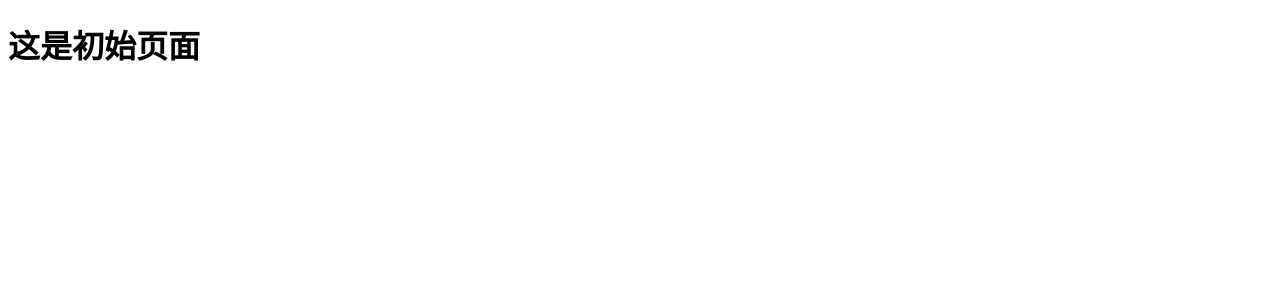
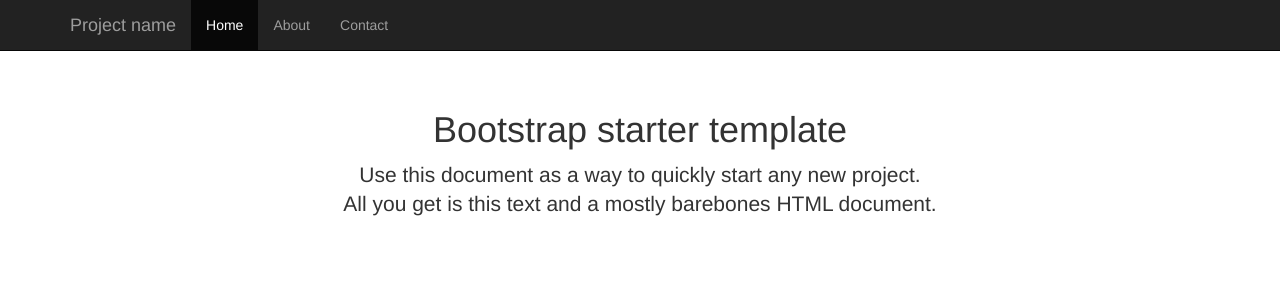
Before and after one commit to mike955/managePlatform, a Node server app: page / in a window 1280 px wide. Shown: the top 300 px of the page. Run offline with Node 20, Linux system fonts and the light colour scheme; some libraries are stand-ins or nearby versions.

Commit message:
前端页面模块化完成和bootstrap配置完成

```diff
--- a/app/views/includes/head.html
+++ b/app/views/includes/head.html
@@ -1,11 +1,11 @@
-link(rel="stylesheet" href="/libs/bootstrap/dist/css/bootstrap.min.css")
-link(rel="stylesheet" href="/libs/datetimepicker/bootstrap-datetimepicker.min.css")
-link(rel="stylesheet" href="/libs/bootstraptable/bootstrap-table.min.css")
-script(src="/libs/jquery/dist/jquery.min.js")
-script(src='/libs/bootstrap/dist/js/bootstrap.min.js')
-script(src="/libs/datetimepicker/bootstrap-datetimepicker.min.js")
-script(src="/libs/datetimepicker/locales/bootstrap-datetimepicker.zh-CN.js")
-script(src="/libs/bootstraptable/bootstrap-table.min.js")
-script(src="/libs/bootstraptable/locale/bootstrap-table-zh-CN.min.js")
-script(src="/libs/highcharts/highcharts.js")
-script(src="/libs/highcharts/modules/exporting.js")
+<link rel="stylesheet" href="/libs/bootstrap/dist/css/bootstrap.min.css">
+<link rel="stylesheet" href="/libs/datetimepicker/bootstrap-datetimepicker.min.css">
+<link rel="stylesheet" href="/libs/bootstraptable/bootstrap-table.min.css">
+<script src="/libs/jquery/dist/jquery.min.js"></script>
+<script src='/libs/bootstrap/dist/js/bootstrap.min.js'></script>
+<script src="/libs/datetimepicker/bootstrap-datetimepicker.min.js"></script>
+<script src="/libs/datetimepicker/locales/bootstrap-datetimepicker.zh-CN.js"></script>
+<script src="/libs/bootstraptable/bootstrap-table.min.js"></script>
+<script src="/libs/bootstraptable/locale/bootstrap-table-zh-CN.min.js"></script>
+<script src="/libs/highcharts/highcharts.js"></script>
+<script src="/libs/highcharts/modules/exporting.js"></script>
--- a/app/views/index.html
+++ b/app/views/index.html
@@ -2,11 +2,48 @@
 <html lang="en">
 <head>
   <meta charset="UTF-8">
-  <meta name="viewport" content="width=device-width, initial-scale=1.0">
-  <meta http-equiv="X-UA-Compatible" content="ie=edge">
-  <title>{{title}}</title>
+  <title><%- title%></title>
+  <%- include('./includes/head.html') %>
+  <style media="screen">
+    body {
+      padding-top: 50px;
+    }
+    .starter-template {
+      padding: 40px 15px;
+      text-align: center;
+    }
+  </style>
+
 </head>
 <body>
-  <h1>这是初始页面</h1>
+  <nav class="navbar navbar-inverse navbar-fixed-top">
+    <div class="container">
+      <div class="navbar-header">
+        <button type="button" class="navbar-toggle collapsed" data-toggle="collapse" data-target="#navbar" aria-expanded="false" aria-controls="navbar">
+          <span class="sr-only">Toggle navigation</span>
+          <span class="icon-bar"></span>
+          <span class="icon-bar"></span>
+          <span class="icon-bar"></span>
+        </button>
+        <a class="navbar-brand" href="#">Project name</a>
+      </div>
+      <div id="navbar" class="collapse navbar-collapse">
+        <ul class="nav navbar-nav">
+          <li class="active"><a href="#">Home</a></li>
+          <li><a href="#about">About</a></li>
+          <li><a href="#contact">Contact</a></li>
+        </ul>
+      </div><!--/.nav-collapse -->
+    </div>
+  </nav>
+
+  <div class="container">
+
+    <div class="starter-template">
+      <h1>Bootstrap starter template</h1>
+      <p class="lead">Use this document as a way to quickly start any new project.<br> All you get is this text and a mostly barebones HTML document.</p>
+    </div>
+
+  </div><!-- /.container -->
 </body>
 </html>
```
